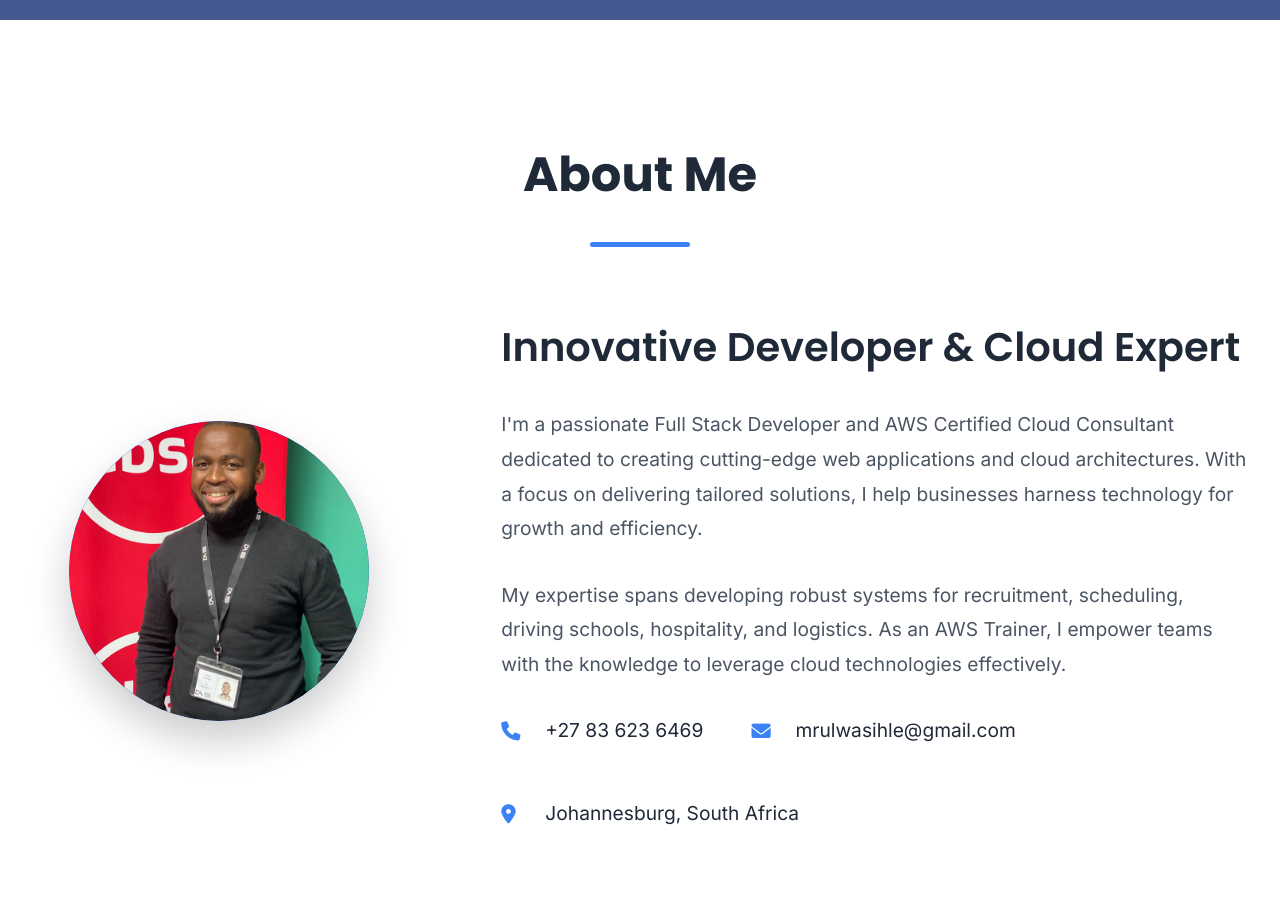
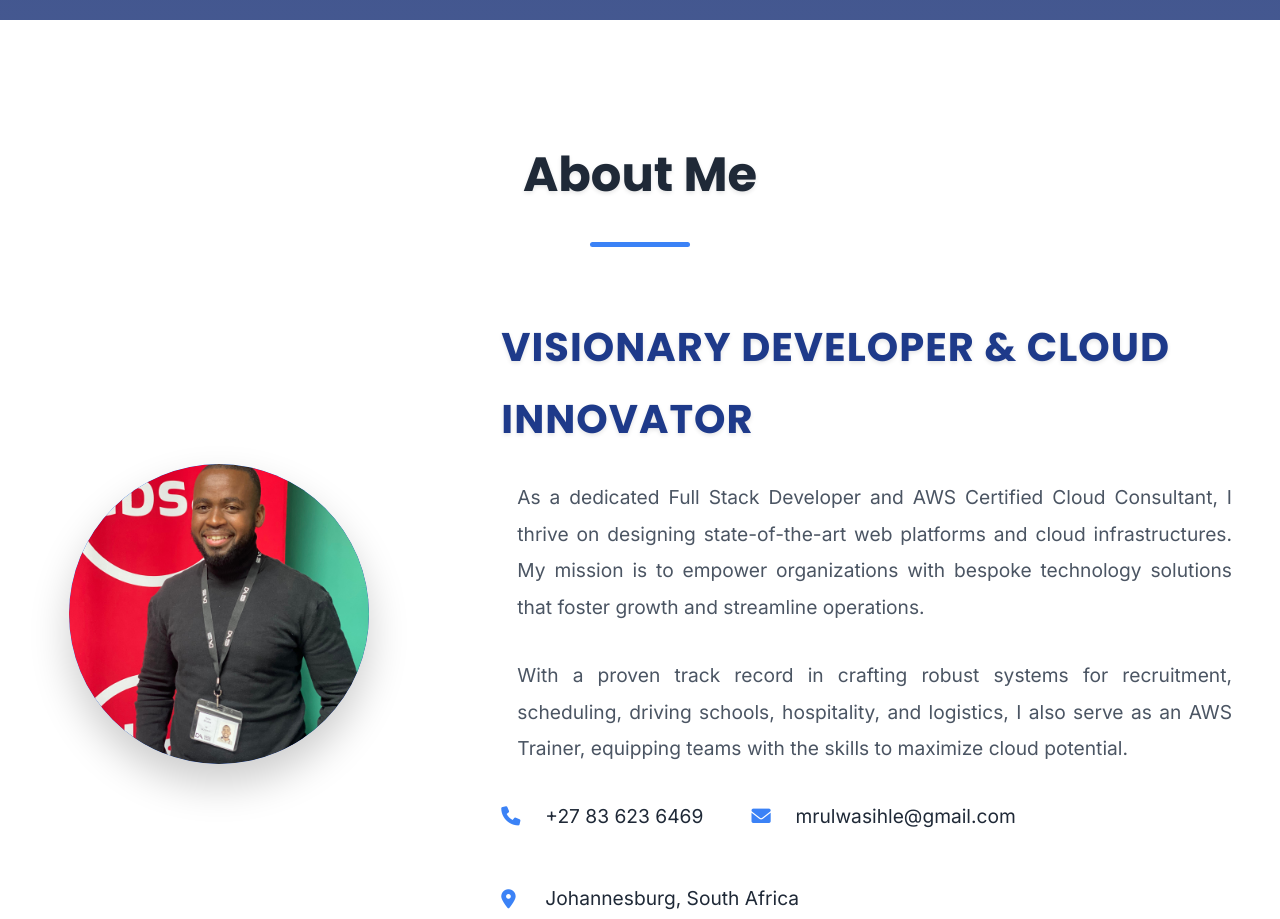
Before and after one commit to SIRAMRULWA/Sihle-Mrulwa-portfolio, a plain HTML site: page index.html in a window 1280 px wide. Shown: the part 780-1699 px from the top of the page. Drawn offline with Linux system fonts and the light colour scheme; grey boxes are pictures that could not be loaded.

Commit message:
Update index.html

```diff
--- a/index.html
+++ b/index.html
@@ -281,6 +281,7 @@
             margin-bottom: 4rem;
             color: #1f2937;
             position: relative;
+            text-shadow: 0 2px 4px rgba(0, 0, 0, 0.1);
         }
 
         .section-title::after {
@@ -339,15 +340,26 @@
         .about-text h3 {
             font-family: 'Poppins', sans-serif;
             font-size: 2.5rem;
-            font-weight: 600;
+            font-weight: 700;
             margin-bottom: 1.5rem;
-            color: #1f2937;
+            color: #1e3a8a;
+            text-transform: uppercase;
+            letter-spacing: 1px;
+            text-shadow: 0 2px 4px rgba(0, 0, 0, 0.1);
+            transition: color 0.3s ease;
+        }
+
+        .about-text h3:hover {
+            color: #3b82f6;
         }
 
         .about-text p {
             font-size: 1.2rem;
+            line-height: 1.9;
             margin-bottom: 2rem;
             color: #4b5563;
+            text-align: justify;
+            padding: 0 1rem;
         }
 
         .contact-info {
@@ -761,12 +773,12 @@
                     </div>
                 </div>
                 <div class="about-text">
-                    <h3>Innovative Developer & Cloud Expert</h3>
+                    <h3>Visionary Developer & Cloud Innovator</h3>
                     <p>
-                        I'm a passionate Full Stack Developer and AWS Certified Cloud Consultant dedicated to creating cutting-edge web applications and cloud architectures. With a focus on delivering tailored solutions, I help businesses harness technology for growth and efficiency.
+                        As a dedicated Full Stack Developer and AWS Certified Cloud Consultant, I thrive on designing state-of-the-art web platforms and cloud infrastructures. My mission is to empower organizations with bespoke technology solutions that foster growth and streamline operations.
                     </p>
                     <p>
-                        My expertise spans developing robust systems for recruitment, scheduling, driving schools, hospitality, and logistics. As an AWS Trainer, I empower teams with the knowledge to leverage cloud technologies effectively.
+                        With a proven track record in crafting robust systems for recruitment, scheduling, driving schools, hospitality, and logistics, I also serve as an AWS Trainer, equipping teams with the skills to maximize cloud potential.
                     </p>
                     <div class="contact-info">
                         <div class="contact-item">
```
